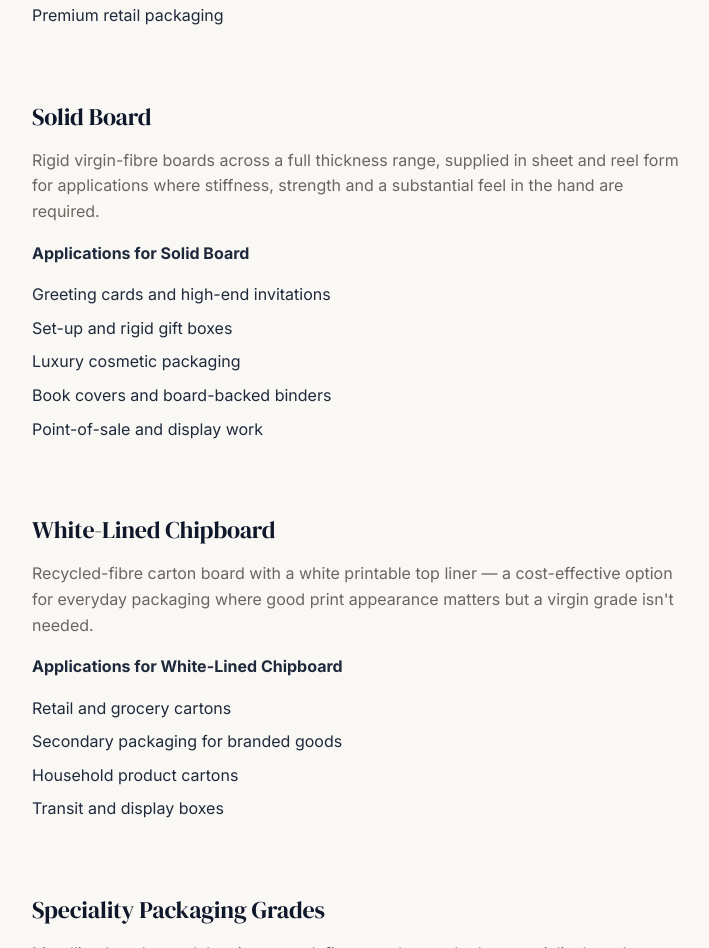
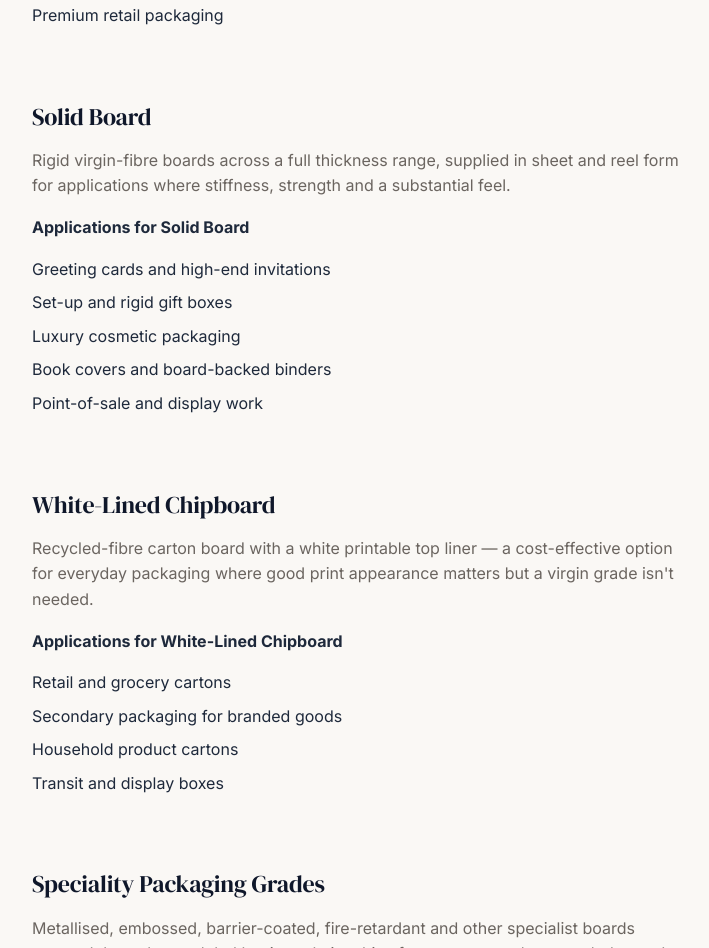
Before and after one commit to taverncreative/scalderhurst, a website: page board-packaging/index.html in a window 1280 px wide. Shown: the part 2288-3236 px from the top of the page, without its empty margins (32-741 px from the left). Drawn offline with Linux system fonts and the light colour scheme.

Commit message:
copy: trim trailing 'in the hand…' phrases per customer review
Two small wording tweaks the customer requested:
- index.html (Greeting Cards card): sentence ends at 'quality feel'.
- board-packaging.html (Solid Board intro): sentence ends at
  'substantial feel'.

No other instances changed; customer asked for these two only.

```diff
--- a/board-packaging/index.html
+++ b/board-packaging/index.html
@@ -126,7 +126,7 @@
 
         <!-- SOLID BOARD -->
         <h3>Solid Board</h3>
-        <p>Rigid virgin-fibre boards across a full thickness range, supplied in sheet and reel form for applications where stiffness, strength and a substantial feel in the hand are required.</p>
+        <p>Rigid virgin-fibre boards across a full thickness range, supplied in sheet and reel form for applications where stiffness, strength and a substantial feel.</p>
         <h4>Applications for Solid Board</h4>
         <ul>
           <li>Greeting cards and high-end invitations</li>
```
Also changed, not shown: index.html (+1 -1 lines).
